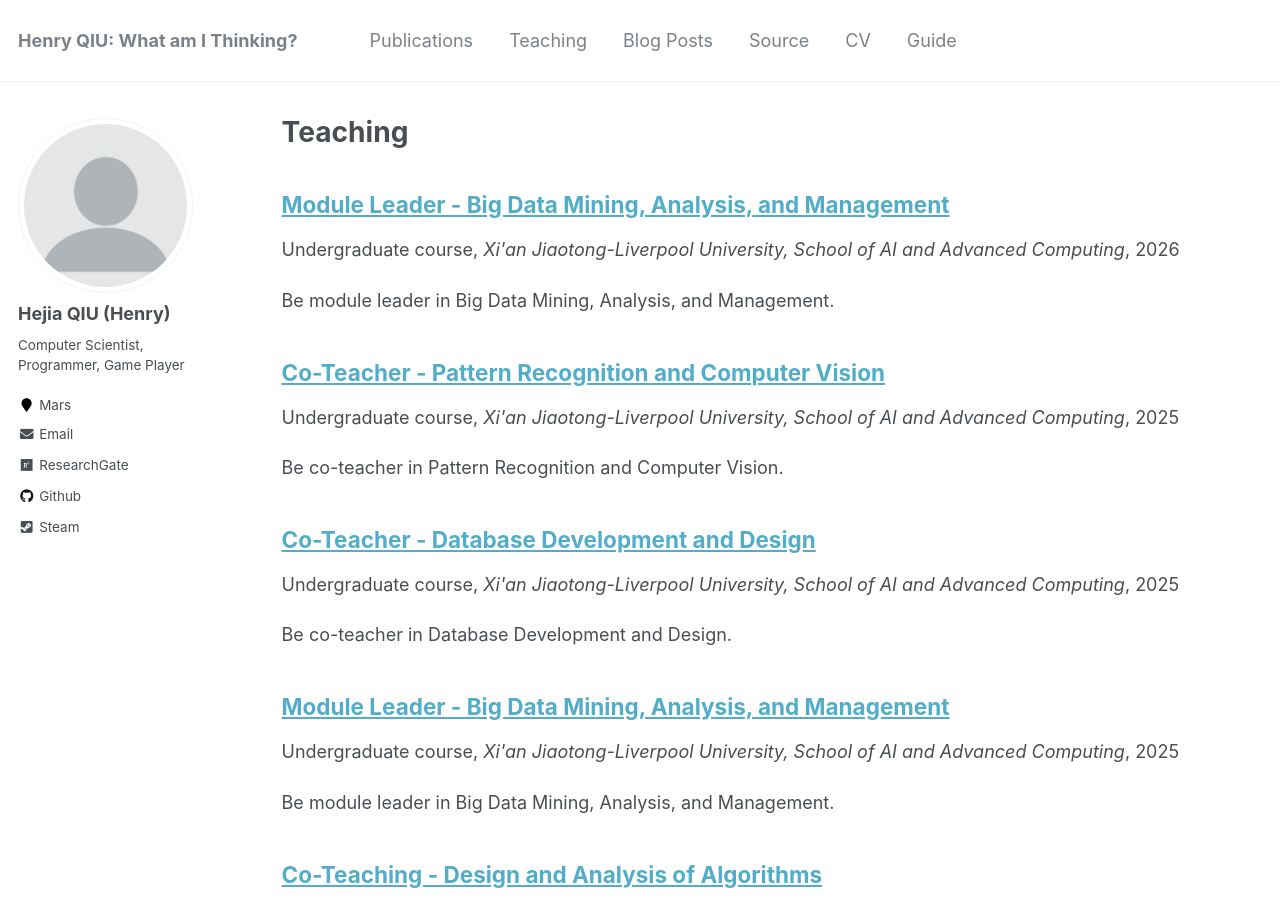
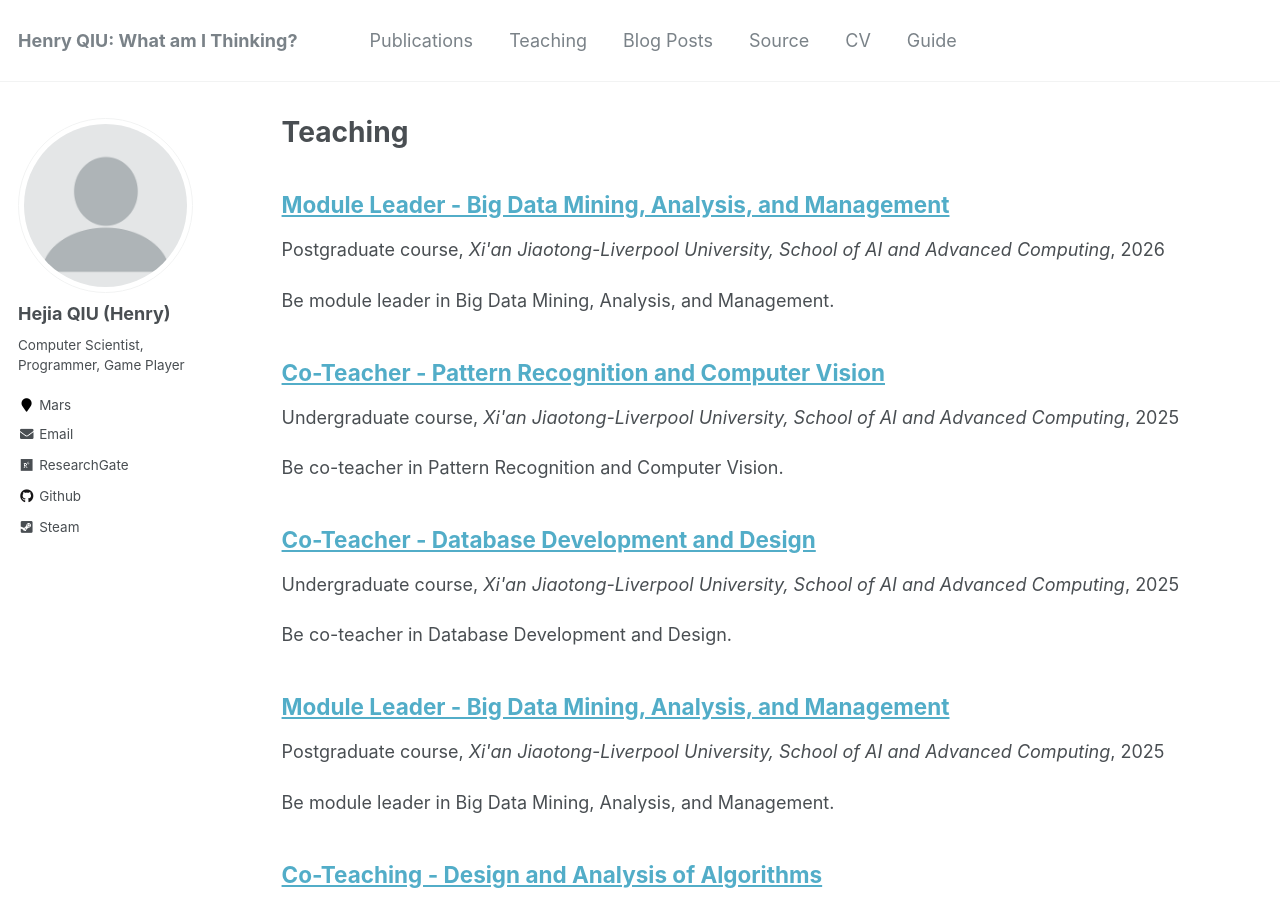
Before and after one commit to HenryJaQiu/HenryJaQiu.github.io, a Jekyll site: the page built from _pages/teaching.html, in a window 1280 px wide and 900 px high. Built offline with Jekyll 4.4.1, drawn with Linux system fonts in a browser that asks for light colours.

Commit message:
update: fix course

```diff
--- a/_teaching/2025-03-01-teaching-9.md
+++ b/_teaching/2025-03-01-teaching-9.md
@@ -1,7 +1,7 @@
 ---
 title: "Module Leader - Big Data Mining, Analysis, and Management"
 collection: teaching
-type: "Undergraduate course"
+type: "Postgraduate course"
 permalink: /teaching/2025-spring-teaching-9
 venue: "Xi'an Jiaotong-Liverpool University, School of AI and Advanced Computing"
 date: 2025-03-01
--- a/_teaching/2026-03-01-teaching-13.md
+++ b/_teaching/2026-03-01-teaching-13.md
@@ -1,7 +1,7 @@
 ---
 title: "Module Leader - Big Data Mining, Analysis, and Management"
 collection: teaching
-type: "Undergraduate course"
+type: "Postgraduate course"
 permalink: /teaching/2026-spring-teaching-13
 venue: "Xi'an Jiaotong-Liverpool University, School of AI and Advanced Computing"
 date: 2026-03-01
```
